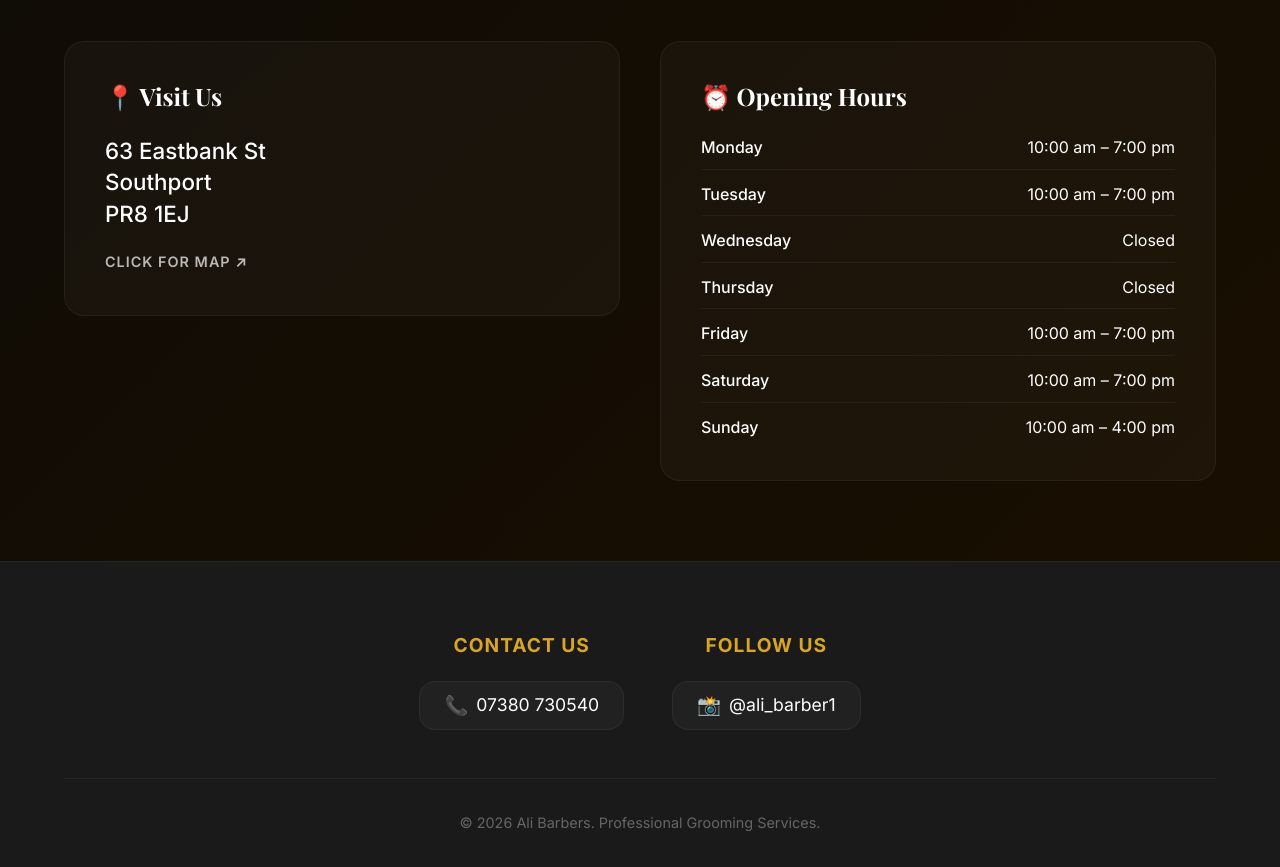
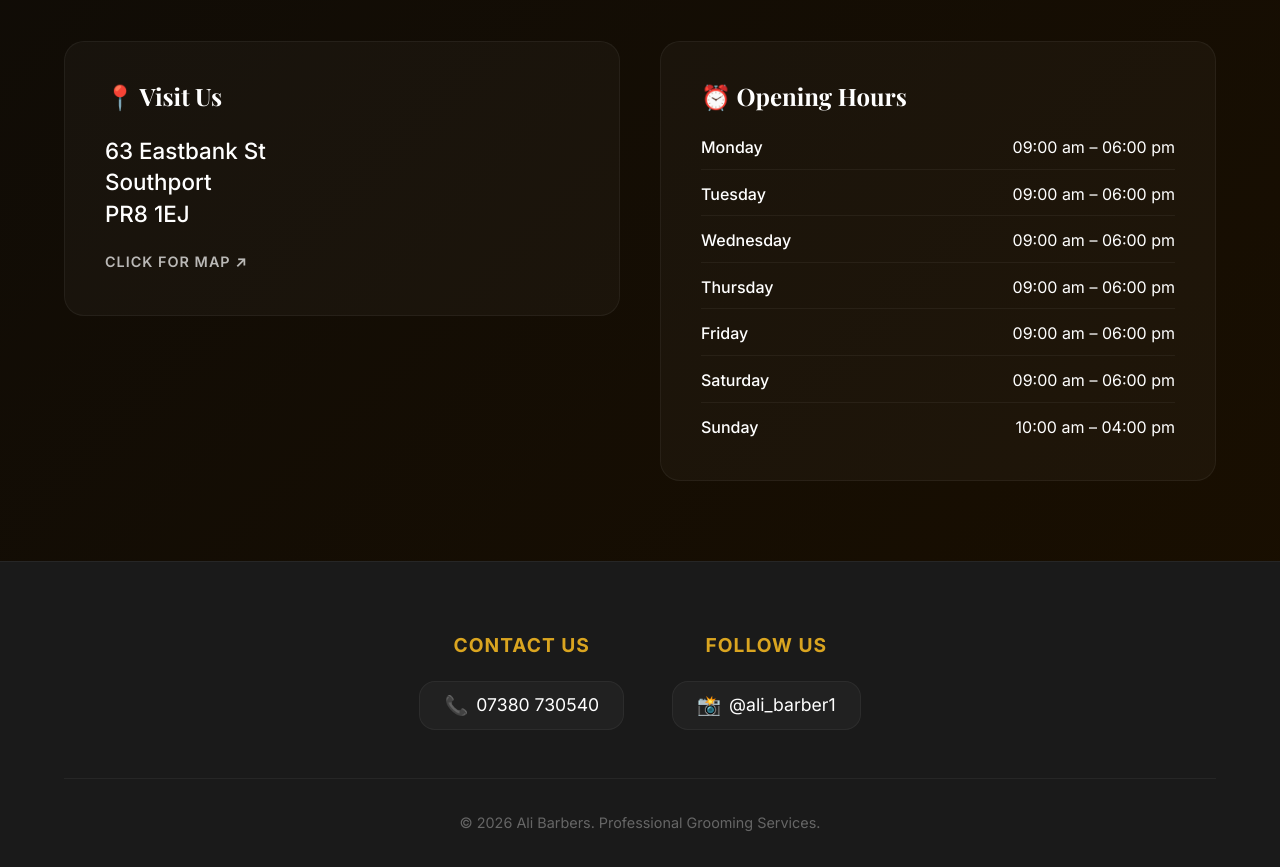
Before and after one commit to JahanU/Alis-barber, a React (Vite) app: page / in a window 1280 px wide. Shown: the part 1400-2267 px from the top of the page. Built offline with nearby package versions, Linux system fonts and the light colour scheme.

Commit message:
feat: Update shop operating hours in ShopInfo component.

```diff
--- a/src/components/ShopInfo/ShopInfo.tsx
+++ b/src/components/ShopInfo/ShopInfo.tsx
@@ -2,13 +2,13 @@ import './ShopInfo.css';
 
 function ShopInfo() {
     const hours = [
-        { day: 'Monday', time: '10:00 am – 7:00 pm' },
-        { day: 'Tuesday', time: '10:00 am – 7:00 pm' },
-        { day: 'Wednesday', time: 'Closed' },
-        { day: 'Thursday', time: 'Closed' },
-        { day: 'Friday', time: '10:00 am – 7:00 pm' },
-        { day: 'Saturday', time: '10:00 am – 7:00 pm' },
-        { day: 'Sunday', time: '10:00 am – 4:00 pm' },
+        { day: 'Monday', time: '09:00 am – 06:00 pm' },
+        { day: 'Tuesday', time: '09:00 am – 06:00 pm' },
+        { day: 'Wednesday', time: '09:00 am – 06:00 pm' },
+        { day: 'Thursday', time: '09:00 am – 06:00 pm' },
+        { day: 'Friday', time: '09:00 am – 06:00 pm' },
+        { day: 'Saturday', time: '09:00 am – 06:00 pm' },
+        { day: 'Sunday', time: '10:00 am – 04:00 pm' },
     ];
 
 
```
